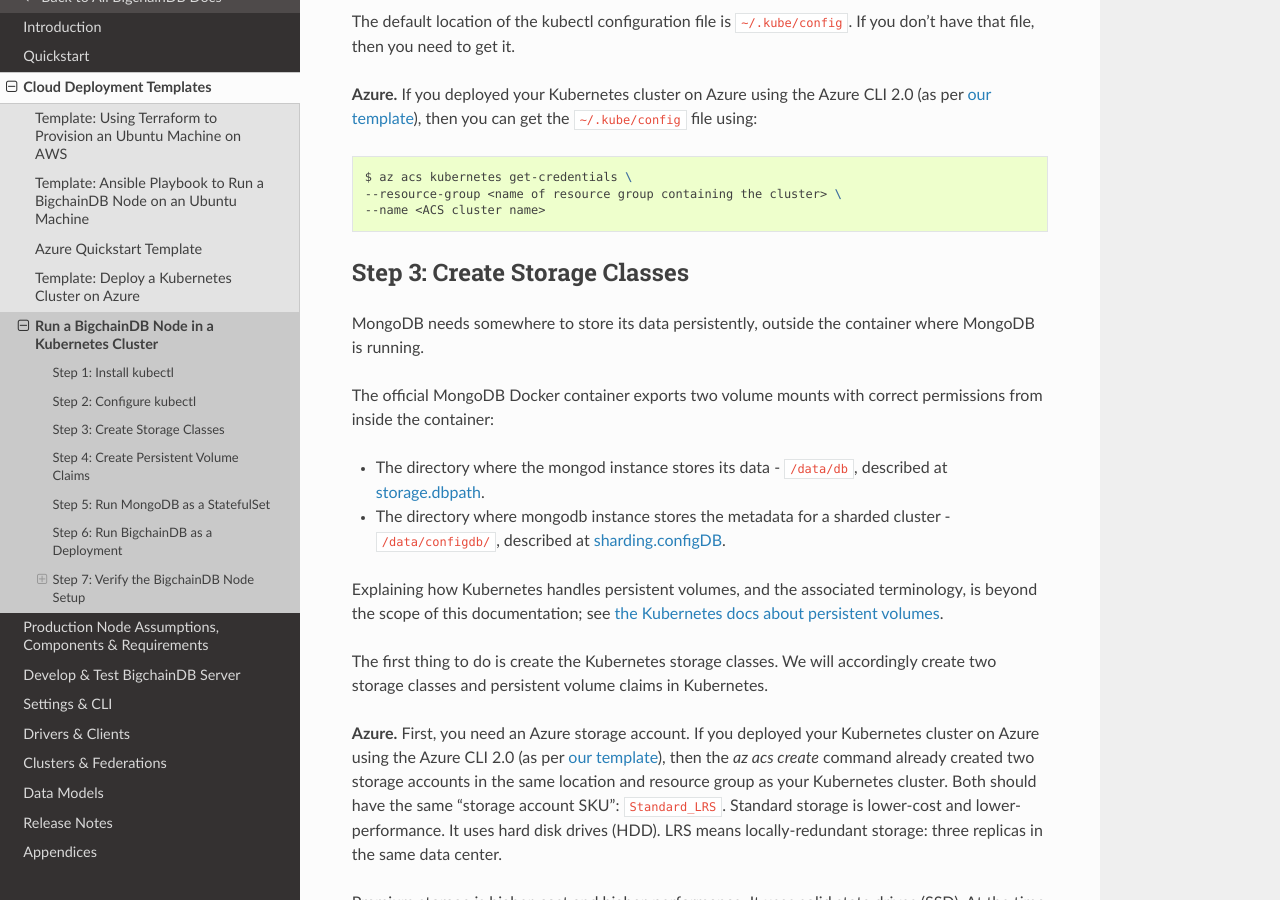
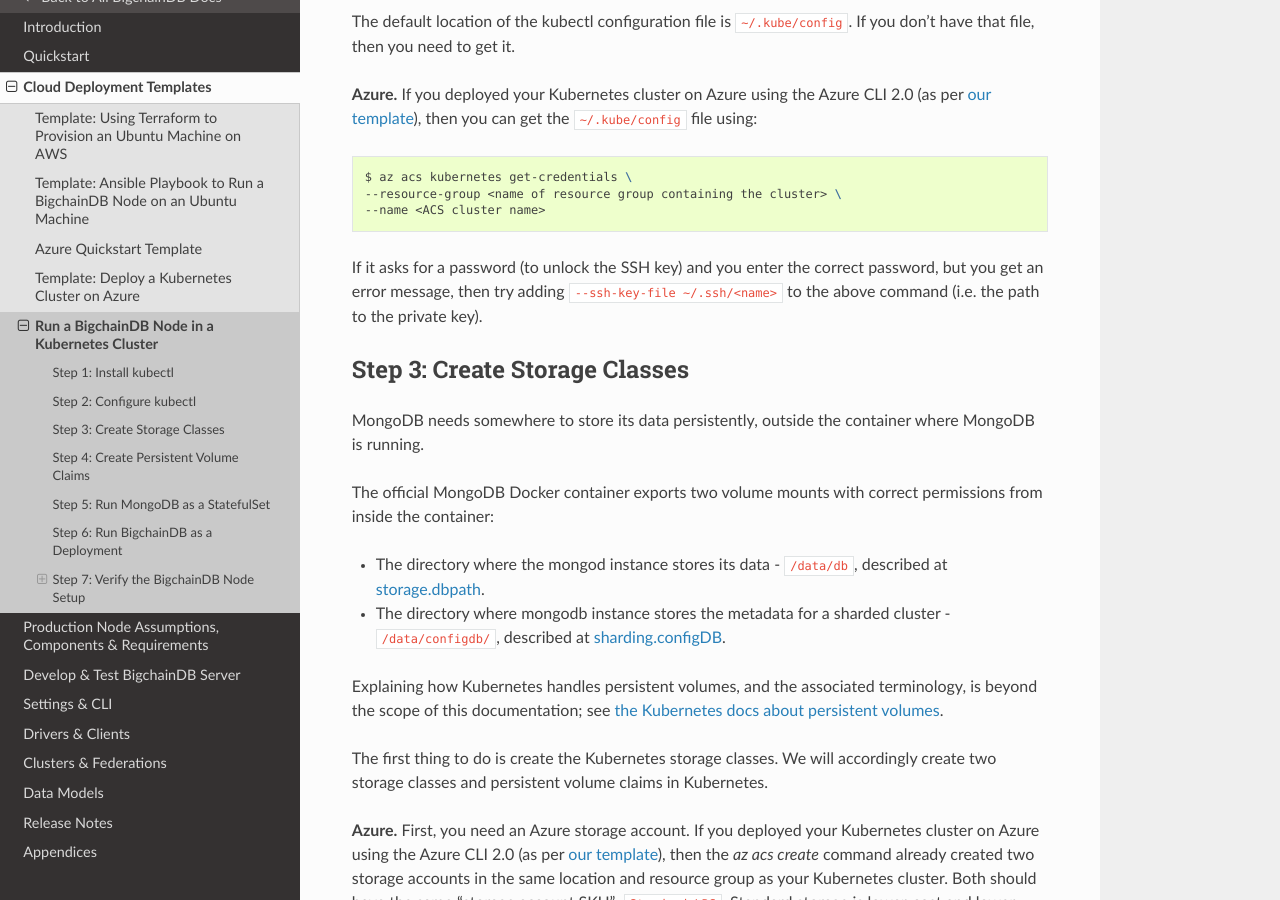
Before and after one commit to bigchaindb/bigchaindb, a Sphinx documentation site: the page built from docs/server/source/cloud-deployment-templates/node-on-kubernetes.rst, in a window 1280 px wide and 900 px high, scrolled down 430 px. Built offline with Sphinx 7.4.7 and the Read the Docs theme 2.0.0, drawn with Linux system fonts in a browser that asks for light colours; pages that are not in the unit, such as notebooks, are missing from menus.

Commit message:
Tip for `az acs kubernetes get-credentials...`
Added a tip for when `$ az acs kubernetes get-credentials...` command gives an error after you enter the correct password.

```diff
--- a/docs/server/source/cloud-deployment-templates/node-on-kubernetes.rst
+++ b/docs/server/source/cloud-deployment-templates/node-on-kubernetes.rst
@@ -30,6 +30,12 @@
    $ az acs kubernetes get-credentials \
    --resource-group <name of resource group containing the cluster> \
    --name <ACS cluster name>
+
+If it asks for a password (to unlock the SSH key)
+and you enter the correct password,
+but you get an error message,
+then try adding ``--ssh-key-file ~/.ssh/<name>``
+to the above command (i.e. the path to the private key).
 
 
 Step 3: Create Storage Classes
```
